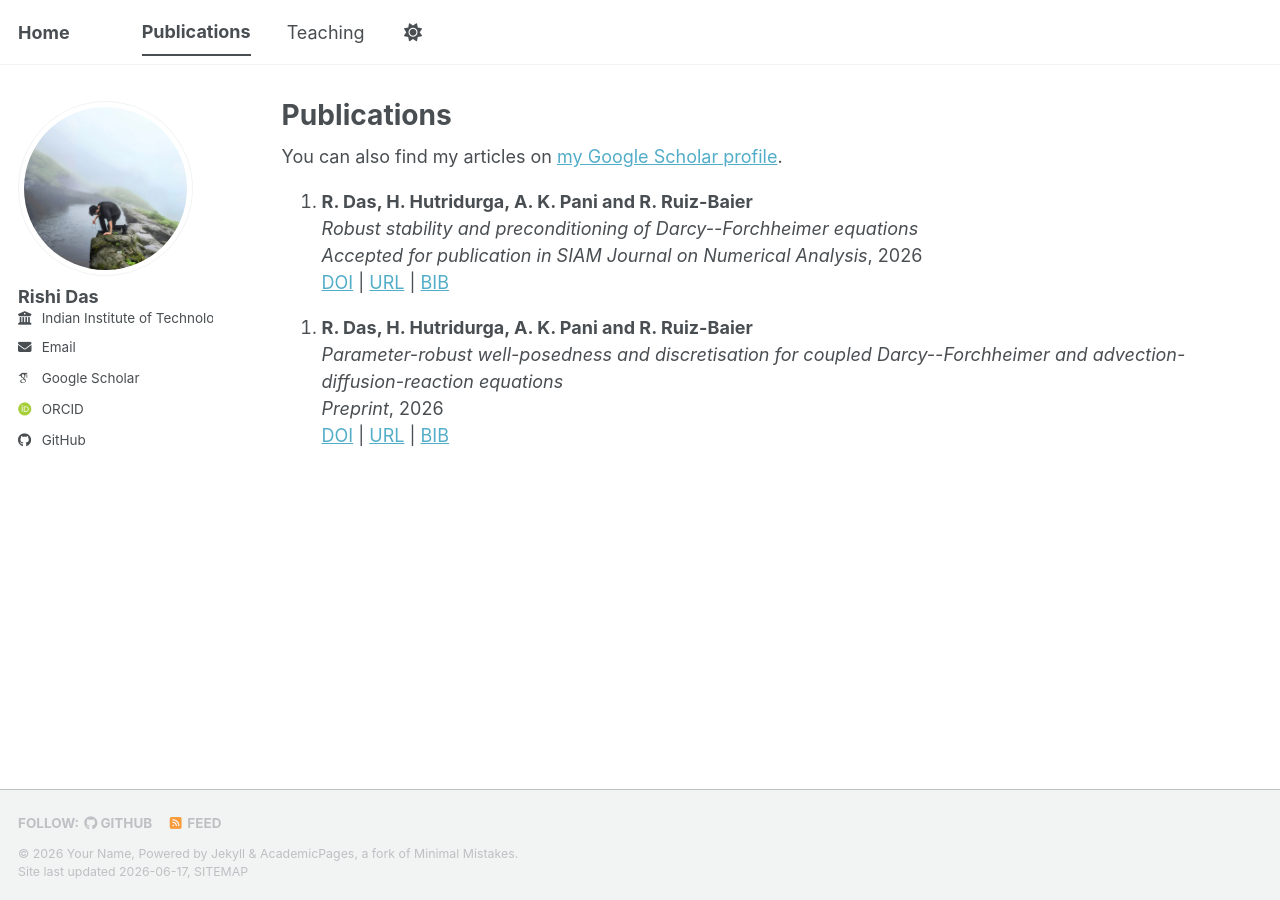
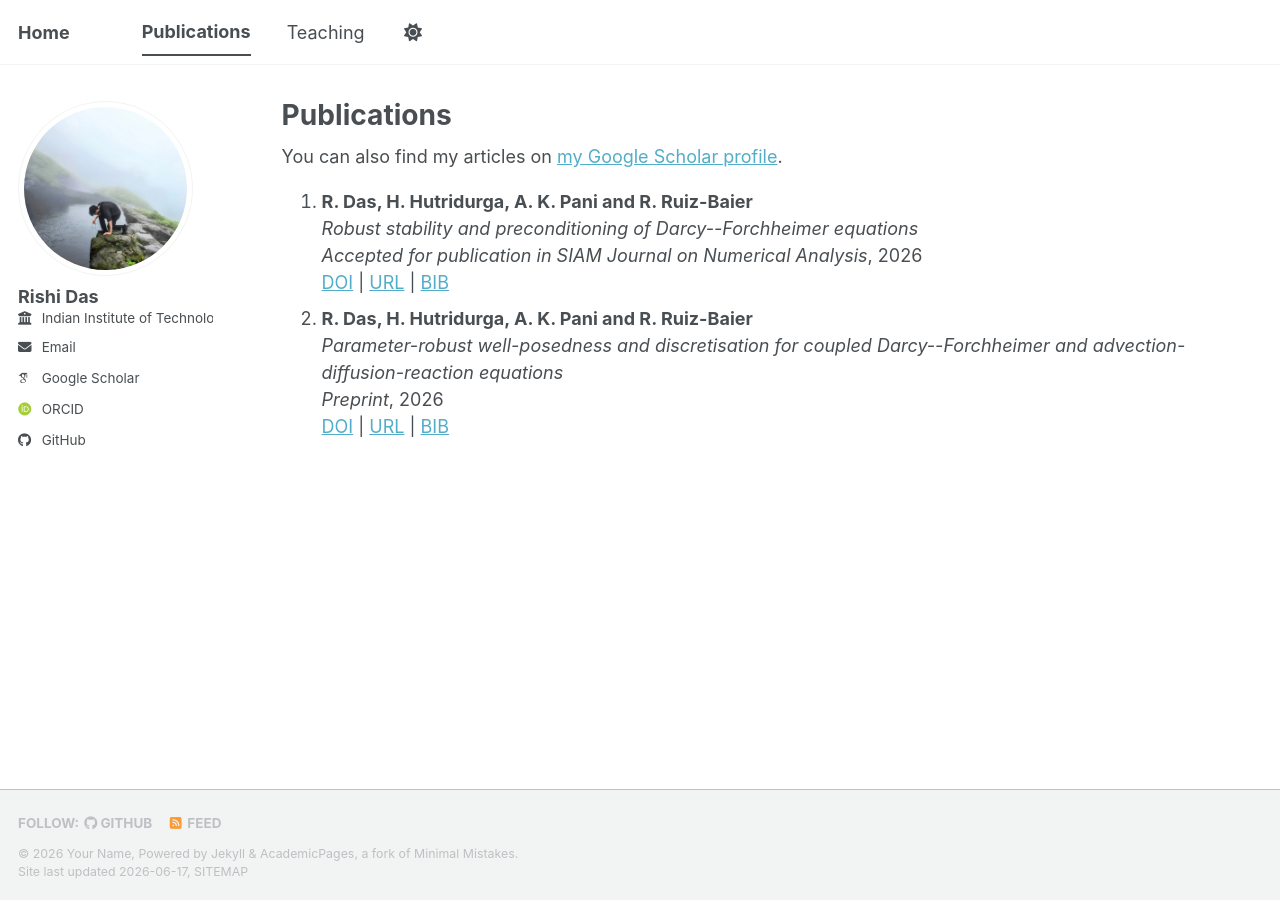
Before and after one commit to rishidas-04/rishidas-04.github.io, a Jekyll site: the page built from _pages/publications.html, in a window 1280 px wide. Built offline with Jekyll 4.4.1, drawn with Linux system fonts in a browser that asks for light colours; some web fonts are replaced; a script bundle is joined from its source files by our own code; library files that are not in the unit come from our copies.

Commit message:
Clean up publications list formatting
Removed an empty ordered list and adjusted the formatting of the publication entry.

```diff
--- a/_pages/publications.html
+++ b/_pages/publications.html
@@ -23,9 +23,7 @@ author_profile: true
  year = {2026}
 }">BIB</a>
   </li>
-</ol>
 
-<ol>
   <li>
     <strong>R. Das, H. Hutridurga, A. K. Pani and R. Ruiz-Baier</strong><br>
     <em>Parameter-robust well-posedness and discretisation for coupled Darcy--Forchheimer and advection-diffusion-reaction equations</em><br>
```
